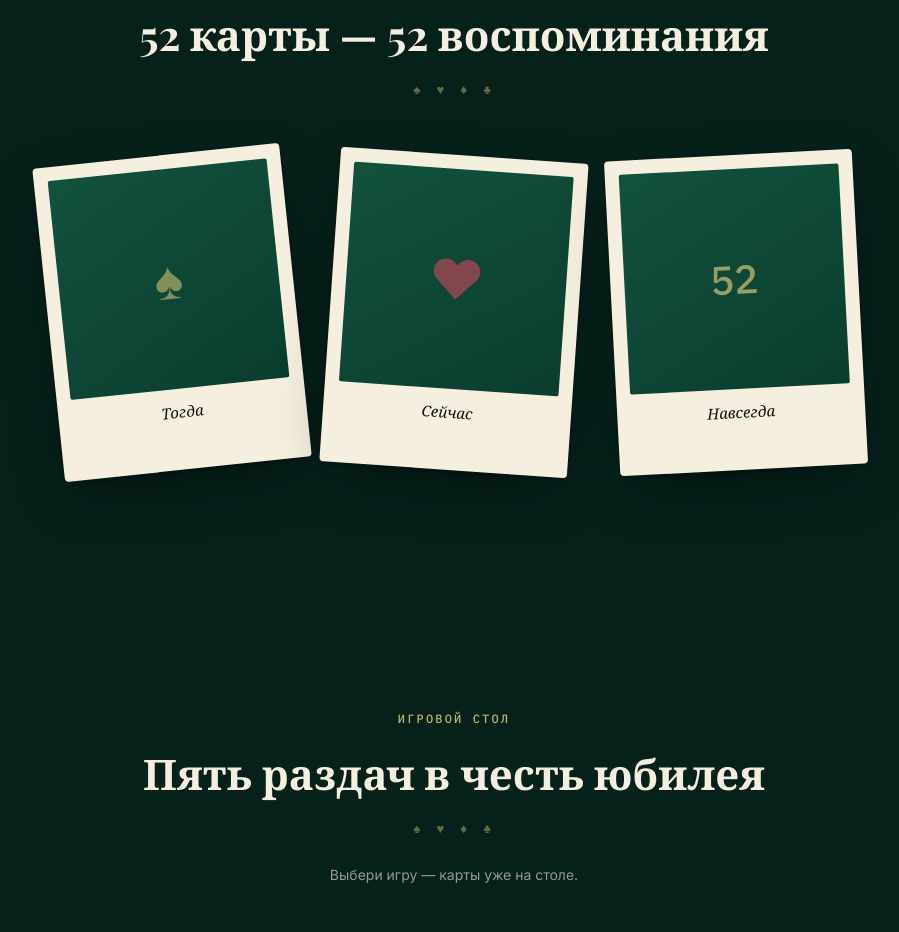
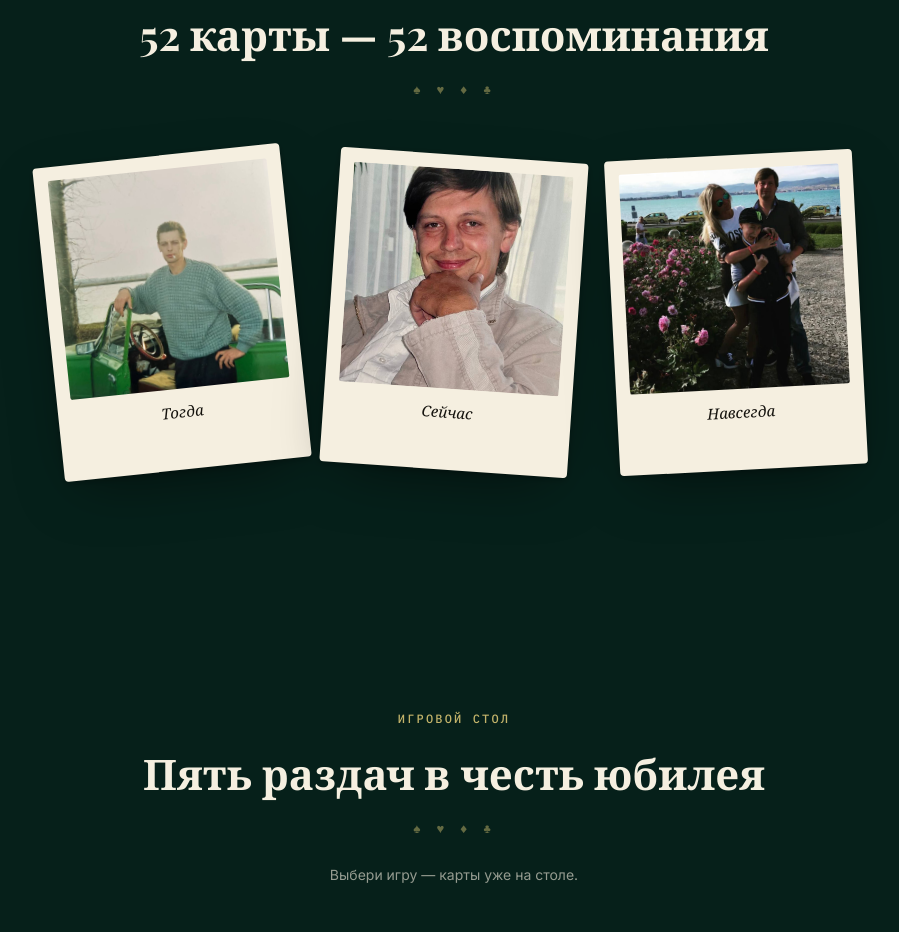
Before and after one commit to romanovnikita02-design/papa-52, a plain HTML site: page index.html in a window 1280 px wide. Shown: the part 1702-2634 px from the top of the page, without its empty margins (186-1085 px from the left). Drawn offline with nearby package versions, Linux system fonts and the light colour scheme; a web font is replaced by a local one.

Commit message:
style.css

```diff
--- a/style.css
+++ b/style.css
@@ -521,9 +521,9 @@ body::before{
   background-position: center;
 }
 /* REPLACE: put real photos in /assets and set background-image: url("assets/your-photo.jpg") */
-.ph-1::after{ content:"♠"; font-size: 54px; color: rgba(243,217,127,.5); }
-.ph-2::after{ content:"♥"; font-size: 54px; color: rgba(209,70,95,.6); }
-.ph-3::after{ content:"52"; font-family: var(--font-mono); font-size: 40px; color: rgba(243,217,127,.6); }
+.ph-1{ background-image: url("assets/foto1.jpg"); }
+.ph-2{ background-image: url("assets/foto2.jpg"); }
+.ph-3{ background-image: url("assets/foto3.jpg"); }
 .polaroid-photo{ display:flex; }
 .polaroid-photo::after{ display:block; }
 
```
